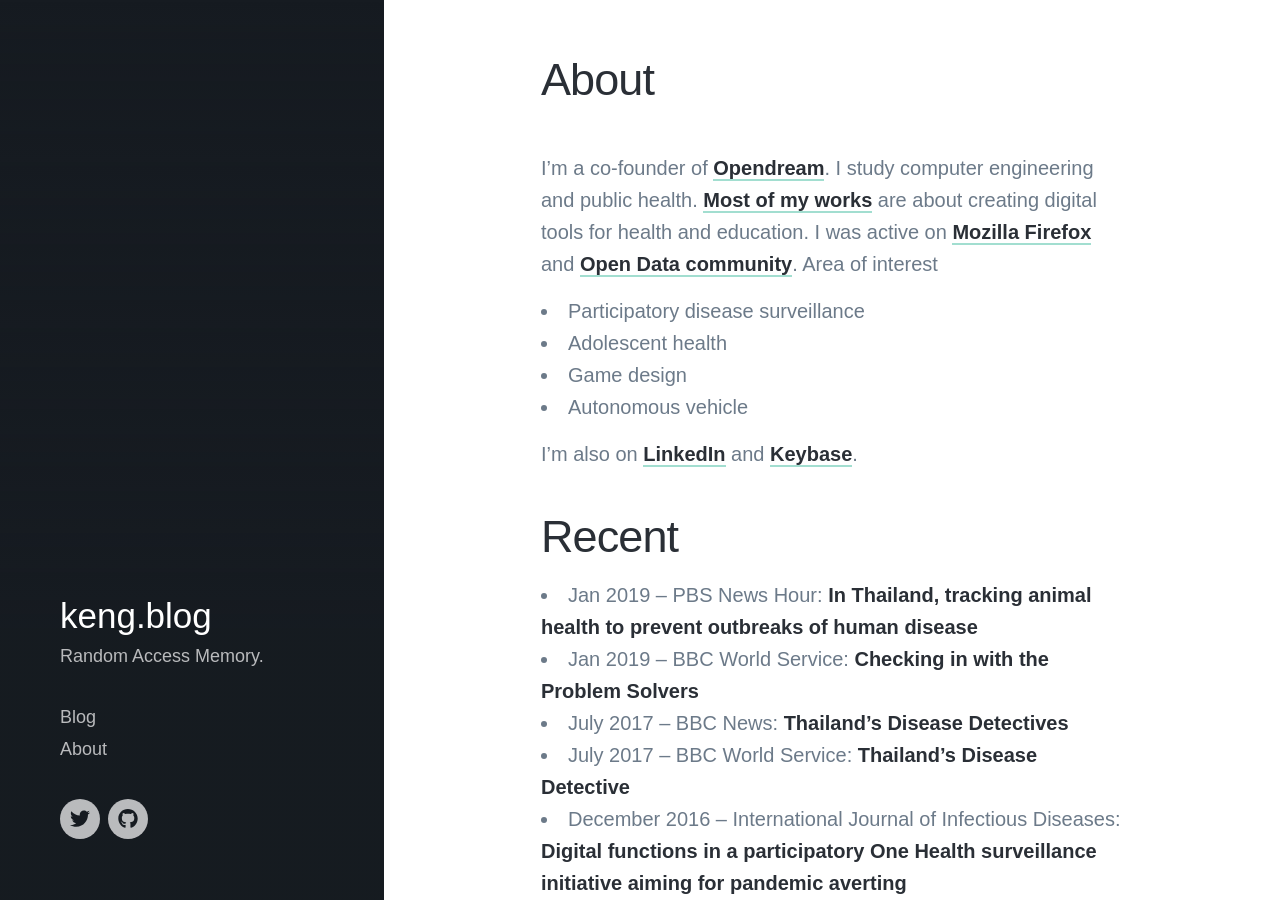
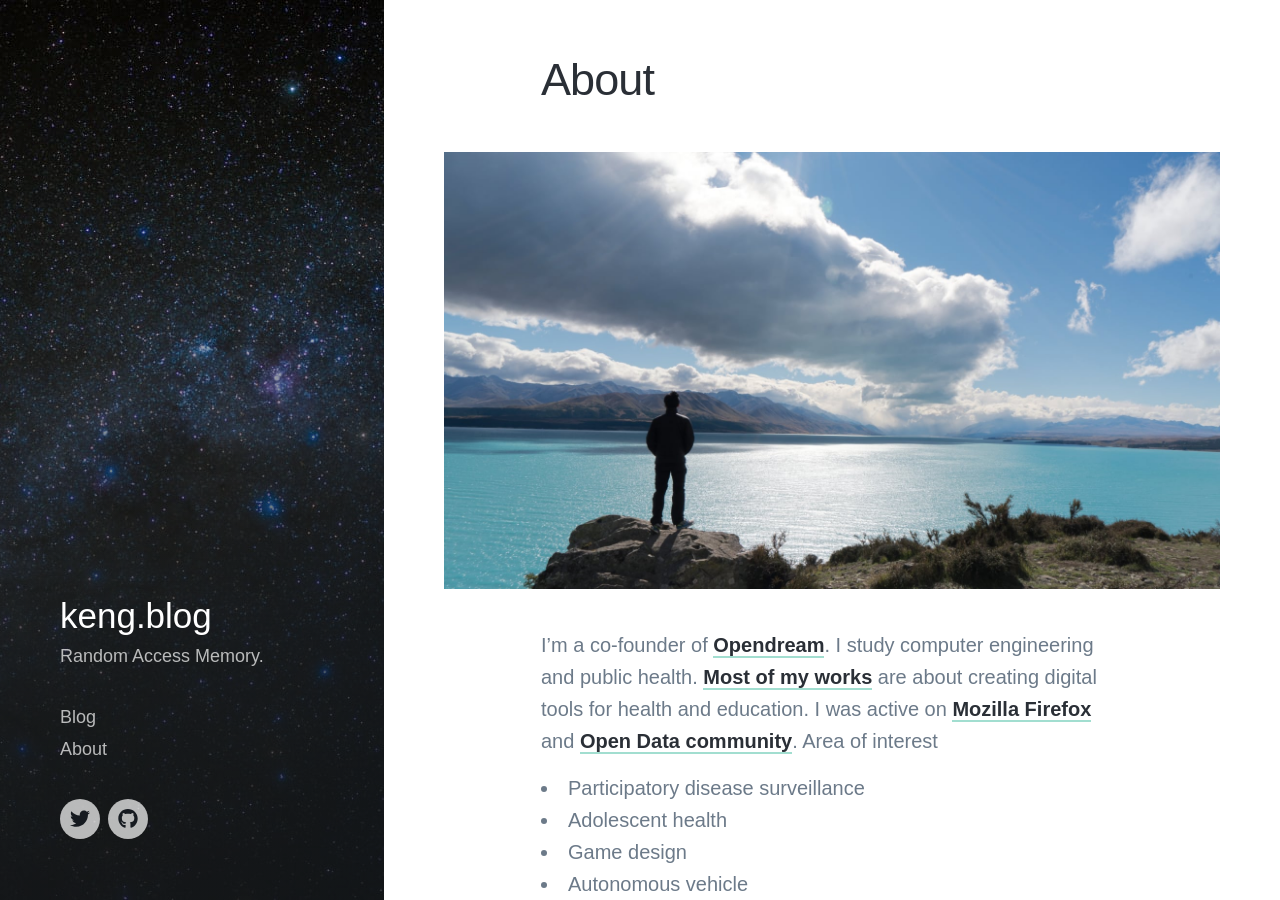
Before and after one commit to kengggg/kengggg.github.io, a Jekyll site: the page built from _pages/about.md, in a window 1280 px wide and 900 px high. Built offline with Jekyll 4.4.1, drawn with Linux system fonts in a browser that asks for light colours; nearby versions of some CDN libraries; some web fonts are replaced.

Commit message:
change cover photos

```diff
--- a/_pages/about.md
+++ b/_pages/about.md
@@ -2,7 +2,10 @@
 layout: page
 title: About
 permalink: /about/
+featured_image: /images/generic/main-cover.jpg
 ---
+
+![](/images/generic/about-image.jpg)
 
 I’m a co-founder of [Opendream][1]. I study computer engineering and public health. [Most of my works][2] are about creating digital tools for health and education. I was active on [Mozilla Firefox][3] and [Open Data community][4].
 Area of interest
--- a/index.html
+++ b/index.html
@@ -1,8 +1,8 @@
 ---
 layout: default
-title: A stunning personal blog Jekyll theme
-description: Journal is a stunning personal blog Jekyll theme with an image-focused design.
-featured_image: /images/demo/demo-landscape.jpg
+title: keng.blog
+description: Random Access Memory.
+featured_image: /images/generic/main-cover.jpg
 ---
 
 <section class="blog single">
```
Also changed, not shown: images/generic/about-image.jpg (added), images/generic/blog-main-cover.jpg (added), images/generic/main-cover.jpg (added).
